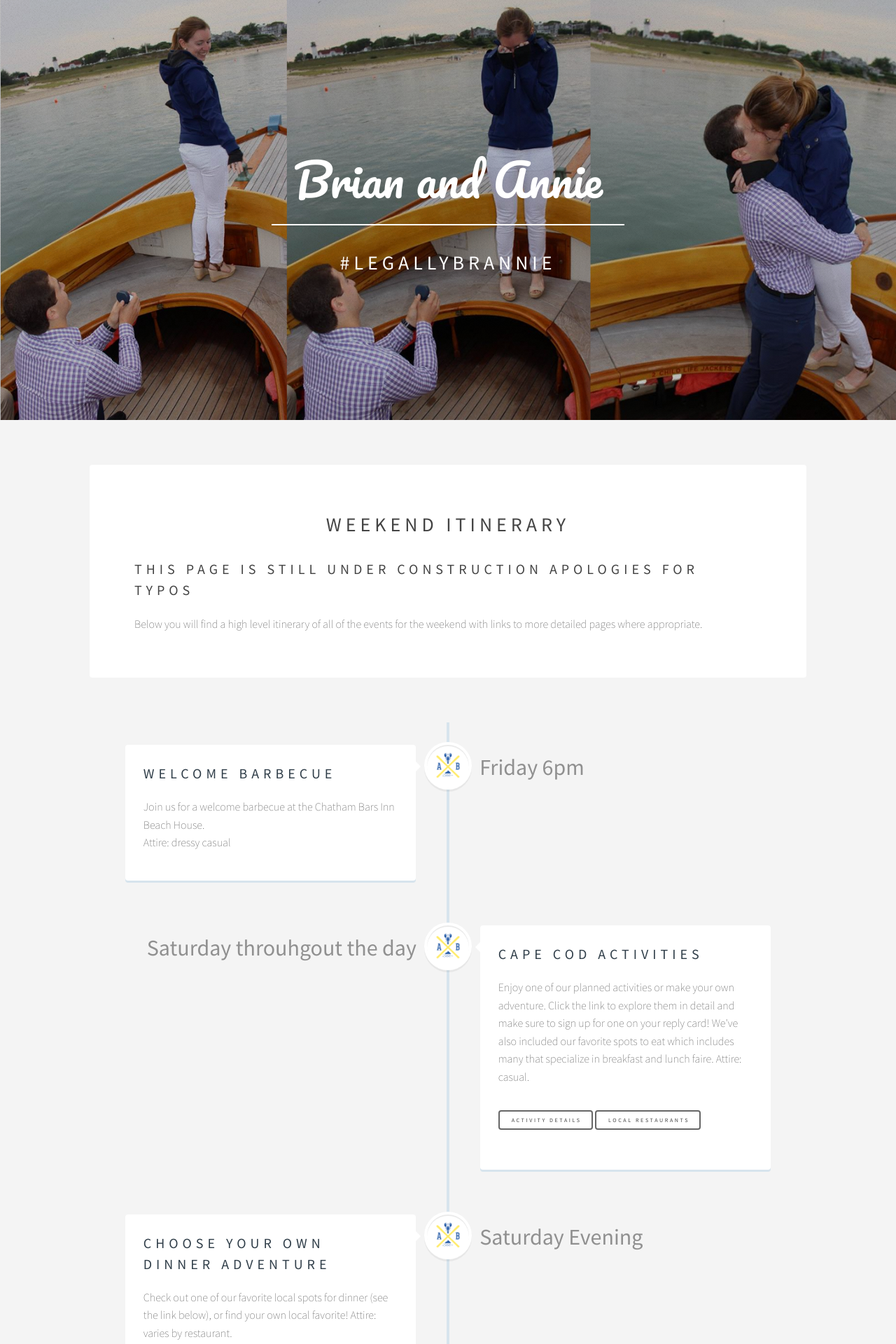
After one commit to plancherb1/brannie_us, a Django app: page /wedding/itinerary in a window 1280 px wide. The commit adds this page. Shown: the top 1920 px of the page at 70% size. Run offline with Django 3.2, Linux system fonts and the light colour scheme.

Commit message:
itinerary draft up

```diff
--- a/brannie_us/urls.py
+++ b/brannie_us/urls.py
@@ -32,6 +32,7 @@ urlpatterns = [
     url(r'^wedding/restaurants', weddingViews.restaurants, name='weddingRestaurants'),
     url(r'^wedding/activities', weddingViews.activities, name='weddingActivities'),
     url(r'^wedding/travel', weddingViews.travel, name='weddingTravel'),
+    url(r'^wedding/itinerary', weddingViews.itinerary, name='weddingItinerary'),
     #url(r'getImage/(?P<id>[0-9]+)/$', weddingViews.getImage, name='getImage'),
 ]
 
--- /dev/null
+++ b/version1/static/css/itinerary.css
@@ -0,0 +1,445 @@
+/* --------------------------------
+
+Primary style
+
+-------------------------------- */
+
+*, *:after, *:before {
+  -webkit-box-sizing: border-box;
+  -moz-box-sizing: border-box;
+  box-sizing: border-box;
+}
+
+
+/* --------------------------------
+
+Custom Timeline
+
+-------------------------------- */
+
+#timeline-section.a {
+  color: #acb7c0;
+  text-decoration: none;
+  font-family: "Open Sans", sans-serif;
+}
+
+#timeline-section.img {
+  max-width: 100%;
+}
+
+#timeline-section.h1, #timeline-section.h2 {
+  font-family: "Open Sans", sans-serif;
+  font-weight: bold;
+}
+
+.cd-container {
+  /* this class is used to give a max-width to the element it is applied to, and center it horizontally when it reaches that max-width */
+  width: 90%;
+  max-width: 1170px;
+  margin: 0 auto;
+}
+.cd-container::after {
+  /* clearfix */
+  content: '';
+  display: table;
+  clear: both;
+}
+
+#cd-timeline {
+  position: relative;
+  padding: 2em 0;
+  margin-top: 2em;
+  margin-bottom: 2em;
+}
+#cd-timeline::before {
+  /* this is the vertical line */
+  content: '';
+  position: absolute;
+  top: 0;
+  left: 18px;
+  height: 100%;
+  width: 4px;
+  background: #d7e4ed;
+}
+@media only screen and (min-width: 1170px) {
+  #cd-timeline {
+    margin-top: 3em;
+    margin-bottom: 3em;
+  }
+  #cd-timeline::before {
+    left: 50%;
+    margin-left: -2px;
+  }
+}
+
+.cd-timeline-block {
+  position: relative;
+  margin: 2em 0;
+}
+.cd-timeline-block:after {
+  content: "";
+  display: table;
+  clear: both;
+}
+.cd-timeline-block:first-child {
+  margin-top: 0;
+}
+.cd-timeline-block:last-child {
+  margin-bottom: 0;
+}
+@media only screen and (min-width: 1170px) {
+  .cd-timeline-block {
+    margin: 4em 0;
+  }
+  .cd-timeline-block:first-child {
+    margin-top: 0;
+  }
+  .cd-timeline-block:last-child {
+    margin-bottom: 0;
+  }
+}
+
+.cd-timeline-img {
+  position: absolute;
+  top: 0;
+  left: 0;
+  width: 40px;
+  height: 40px;
+  border-radius: 50%;
+  box-shadow: 0 0 0 4px white, inset 0 2px 0 rgba(0, 0, 0, 0.08), 0 3px 0 4px rgba(0, 0, 0, 0.05);
+}
+.cd-timeline-img img {
+  display: block;
+  width: 40px;
+  height: 40px;
+  position: relative;
+  left: 50%;
+  top: 50%;
+  margin-left: -20px;
+  margin-top: -20px;
+}
+.cd-timeline-img.cd-picture {
+  background: #FFFFFF;
+}
+@media only screen and (min-width: 1170px) {
+  .cd-timeline-img {
+    width: 60px;
+    height: 60px;
+    left: 50%;
+    margin-left: -30px;
+    /* Force Hardware Acceleration in WebKit */
+    -webkit-transform: translateZ(0);
+    -webkit-backface-visibility: hidden;
+  }
+  .cssanimations .cd-timeline-img.is-hidden {
+    visibility: hidden;
+  }
+  .cssanimations .cd-timeline-img.bounce-in {
+    visibility: visible;
+    -webkit-animation: cd-bounce-1 0.6s;
+    -moz-animation: cd-bounce-1 0.6s;
+    animation: cd-bounce-1 0.6s;
+  }
+}
+
+@-webkit-keyframes cd-bounce-1 {
+  0% {
+    opacity: 0;
+    -webkit-transform: scale(0.5);
+  }
+
+  60% {
+    opacity: 1;
+    -webkit-transform: scale(1.2);
+  }
+
+  100% {
+    -webkit-transform: scale(1);
+  }
+}
+@-moz-keyframes cd-bounce-1 {
+  0% {
+    opacity: 0;
+    -moz-transform: scale(0.5);
+  }
+
+  60% {
+    opacity: 1;
+    -moz-transform: scale(1.2);
+  }
+
+  100% {
+    -moz-transform: scale(1);
+  }
+}
+@keyframes cd-bounce-1 {
+  0% {
+    opacity: 0;
+    -webkit-transform: scale(0.5);
+    -moz-transform: scale(0.5);
+    -ms-transform: scale(0.5);
+    -o-transform: scale(0.5);
+    transform: scale(0.5);
+  }
+
+  60% {
+    opacity: 1;
+    -webkit-transform: scale(1.2);
+    -moz-transform: scale(1.2);
+    -ms-transform: scale(1.2);
+    -o-transform: scale(1.2);
+    transform: scale(1.2);
+  }
+
+  100% {
+    -webkit-transform: scale(1);
+    -moz-transform: scale(1);
+    -ms-transform: scale(1);
+    -o-transform: scale(1);
+    transform: scale(1);
+  }
+}
+.cd-timeline-content {
+  position: relative;
+  margin-left: 60px;
+  background: white;
+  border-radius: 0.25em;
+  padding: 1em;
+  box-shadow: 0 3px 0 #d7e4ed;
+}
+.cd-timeline-content:after {
+  content: "";
+  display: table;
+  clear: both;
+}
+.cd-timeline-content h2 {
+  color: #303e49;
+}
+.cd-timeline-content p, .cd-timeline-content .cd-read-more {
+  font-size: 13px;
+  font-size: 0.8125rem;
+}
+.cd-timeline-content .cd-date{
+  font-size: 16px;
+  font-weight: bolder;
+}
+.cd-timeline-content .cd-read-more, .cd-timeline-content .cd-date {
+  display: inline-block;
+}
+.cd-timeline-content p {
+  margin: 1em 0;
+  line-height: 1.6;
+}
+.cd-timeline-content .cd-read-more {
+  float: right;
+  padding: .8em 1em;
+  background: #acb7c0;
+  color: white;
+  border-radius: 0.25em;
+}
+.no-touch .cd-timeline-content .cd-read-more:hover {
+  background-color: #bac4cb;
+}
+.cd-timeline-content .cd-date {
+  float: left;
+  padding: .8em 0;
+  opacity: .7;
+}
+.cd-timeline-content::before {
+  content: '';
+  position: absolute;
+  top: 16px;
+  right: 100%;
+  height: 0;
+  width: 0;
+  border: 7px solid transparent;
+  border-right: 7px solid white;
+}
+@media only screen and (min-width: 768px) {
+  .cd-timeline-content h2 {
+    font-size: 20px;
+    font-size: 1.25rem;
+  }
+  .cd-timeline-content p {
+    font-size: 16px;
+    font-size: 1rem;
+  }
+  .cd-timeline-content .cd-read-more, .cd-timeline-content .cd-date {
+    font-size: 20px;
+    font-weight: bolder;
+  }
+}
+@media only screen and (min-width: 1170px) {
+  .cd-timeline-content {
+    margin-left: 0;
+    padding: 1.6em;
+    width: 45%;
+  }
+  .cd-timeline-content::before {
+    top: 24px;
+    left: 100%;
+    border-color: transparent;
+    border-left-color: white;
+  }
+  .cd-timeline-content .cd-read-more {
+    float: left;
+  }
+  .cd-timeline-content .cd-date {
+    position: absolute;
+    width: 100%;
+    left: 122%;
+    top: -20px;
+    font-size: 32px;
+    font-weight: bolder;
+  }
+  .cd-timeline-block:nth-child(even) .cd-timeline-content {
+    float: right;
+  }
+  .cd-timeline-block:nth-child(even) .cd-timeline-content::before {
+    top: 24px;
+    left: auto;
+    right: 100%;
+    border-color: transparent;
+    border-right-color: white;
+  }
+  .cd-timeline-block:nth-child(even) .cd-timeline-content .cd-read-more {
+    float: right;
+  }
+  .cd-timeline-block:nth-child(even) .cd-timeline-content .cd-date {
+    left: auto;
+    right: 122%;
+    text-align: right;
+  }
+  .cssanimations .cd-timeline-content.is-hidden {
+    visibility: hidden;
+  }
+  .cssanimations .cd-timeline-content.bounce-in {
+    visibility: visible;
+    -webkit-animation: cd-bounce-2 0.6s;
+    -moz-animation: cd-bounce-2 0.6s;
+    animation: cd-bounce-2 0.6s;
+  }
+}
+
+@media only screen and (min-width: 1170px) {
+  /* inverse bounce effect on even content blocks */
+  .cssanimations .cd-timeline-block:nth-child(even) .cd-timeline-content.bounce-in {
+    -webkit-animation: cd-bounce-2-inverse 0.6s;
+    -moz-animation: cd-bounce-2-inverse 0.6s;
+    animation: cd-bounce-2-inverse 0.6s;
+  }
+}
+@-webkit-keyframes cd-bounce-2 {
+  0% {
+    opacity: 0;
+    -webkit-transform: translateX(-100px);
+  }
+
+  60% {
+    opacity: 1;
+    -webkit-transform: translateX(20px);
+  }
+
+  100% {
+    -webkit-transform: translateX(0);
+  }
+}
+@-moz-keyframes cd-bounce-2 {
+  0% {
+    opacity: 0;
+    -moz-transform: translateX(-100px);
+  }
+
+  60% {
+    opacity: 1;
+    -moz-transform: translateX(20px);
+  }
+
+  100% {
+    -moz-transform: translateX(0);
+  }
+}
+@keyframes cd-bounce-2 {
+  0% {
+    opacity: 0;
+    -webkit-transform: translateX(-100px);
+    -moz-transform: translateX(-100px);
+    -ms-transform: translateX(-100px);
+    -o-transform: translateX(-100px);
+    transform: translateX(-100px);
+  }
+
+  60% {
+    opacity: 1;
+    -webkit-transform: translateX(20px);
+    -moz-transform: translateX(20px);
+    -ms-transform: translateX(20px);
+    -o-transform: translateX(20px);
+    transform: translateX(20px);
+  }
+
+  100% {
+    -webkit-transform: translateX(0);
+    -moz-transform: translateX(0);
+    -ms-transform: translateX(0);
+    -o-transform: translateX(0);
+    transform: translateX(0);
+  }
+}
+@-webkit-keyframes cd-bounce-2-inverse {
+  0% {
+    opacity: 0;
+    -webkit-transform: translateX(100px);
+  }
+
+  60% {
+    opacity: 1;
+    -webkit-transform: translateX(-20px);
+  }
+
+  100% {
+    -webkit-transform: translateX(0);
+  }
+}
+@-moz-keyframes cd-bounce-2-inverse {
+  0% {
+    opacity: 0;
+    -moz-transform: translateX(100px);
+  }
+
+  60% {
+    opacity: 1;
+    -moz-transform: translateX(-20px);
+  }
+
+  100% {
+    -moz-transform: translateX(0);
+  }
+}
+@keyframes cd-bounce-2-inverse {
+  0% {
+    opacity: 0;
+    -webkit-transform: translateX(100px);
+    -moz-transform: translateX(100px);
+    -ms-transform: translateX(100px);
+    -o-transform: translateX(100px);
+    transform: translateX(100px);
+  }
+
+  60% {
+    opacity: 1;
+    -webkit-transform: translateX(-20px);
+    -moz-transform: translateX(-20px);
+    -ms-transform: translateX(-20px);
+    -o-transform: translateX(-20px);
+    transform: translateX(-20px);
+  }
+
+  100% {
+    -webkit-transform: translateX(0);
+    -moz-transform: translateX(0);
+    -ms-transform: translateX(0);
+    -o-transform: translateX(0);
+    transform: translateX(0);
+  }
+}
--- a/version1/static/css/main.css
+++ b/version1/static/css/main.css
@@ -449,6 +449,9 @@
 		.button.icon:before {
 			color: #999999;
 		}
+	.button.small {
+		font-size: 0.5em;
+	}
 
 /* Form */
 
--- /dev/null
+++ b/version1/templates/epilogue/itinerary.html
@@ -0,0 +1,179 @@
+{% load staticfiles %}
+<!DOCTYPE HTML>
+<!--
+	Epilogue by TEMPLATED
+	templated.co @templatedco
+	Released for free under the Creative Commons Attribution 3.0 license (templated.co/license)
+-->
+<html>
+	<head>
+		<title>Brian and Annie</title>
+		<meta charset="utf-8" />
+		<meta name="viewport" content="width=device-width, initial-scale=1" />
+		<link rel="stylesheet" href="{% static 'css/main.css' %}"/>
+		<link rel="stylesheet" href="{% static 'css/custom.css' %}"/>
+		<link rel="stylesheet" href="{% static 'css/itinerary.css' %}"/>
+	</head>
+	<body>
+
+		<!-- Header -->
+		<header id="header" class="alt">
+			<div class="inner">
+				<h1>Brian and Annie</h1>
+				<h2>#LegallyBrannie</h2>
+			</div>
+		</header>
+
+		<!-- Wrapper -->
+		<div id="wrapper">
+
+			<!-- Main used as intro text-->
+			<section id="main" class="main">
+				<header>
+					<h2>Weekend Itinerary</h2>
+				</header>
+				<h3> THIS PAGE IS STILL UNDER CONSTRUCTION APOLOGIES FOR TYPOS </h3>
+				<p> Below you will find a high level itinerary of all of the events for the weekend with links to more detailed pages where appropriate. </p>
+			</section>
+
+			<div id="timeline-section">
+				<section id="cd-timeline" class="cd-container">
+
+					<!-- Friday -->
+					<div class="cd-timeline-block">
+						<div class="cd-timeline-img cd-picture">
+							<img src="{% static 'images/icons/logo.png' %}" alt="">
+						</div> <!-- cd-timeline-img -->
+						<div class="cd-timeline-content">
+							<h2>Welcome Barbecue</h2>
+							<p>Join us for a welcome barbecue at the Chatham Bars Inn Beach House.</br>Attire: dressy casual</p>
+							<span class="cd-date">Friday 6pm</span>
+						</div> <!-- cd-timeline-content -->
+					</div> <!-- cd-timeline-block -->
+
+					<!-- Saturday -->
+					<div class="cd-timeline-block">
+						<div class="cd-timeline-img cd-picture">
+							<img src="{% static 'images/icons/logo.png' %}" alt="">
+						</div> <!-- cd-timeline-img -->
+						<div class="cd-timeline-content">
+							<h2>Cape Cod Activities</h2>
+							<p>Enjoy one of our planned activities or make your own adventure. Click the link to explore them in detail and make sure to sign up for one on your reply card! We've also included our favorite spots to eat which includes many that specialize in breakfast and lunch faire. Attire: casual.</p>
+							<ul class="actions">
+								<li><a target="_blank" href="/wedding/saturday" class="button small">Activity Details</a></li>
+								<li><a target="_blank" href="/wedding/restaurants" class="button small">Local Restaurants</a></li>
+							</ul>
+							<span class="cd-date">Saturday throuhgout the day</span>
+						</div> <!-- cd-timeline-content -->
+					</div> <!-- cd-timeline-block -->
+
+					<div class="cd-timeline-block">
+						<div class="cd-timeline-img cd-picture">
+							<img src="{% static 'images/icons/logo.png' %}" alt="">
+						</div> <!-- cd-timeline-img -->
+						<div class="cd-timeline-content">
+							<h2>Choose your own Dinner Adventure</h2>
+							<p>Check out one of our favorite local spots for dinner (see the link below), or find your own local favorite! Attire: varies by restaurant.</p>
+							<ul class="actions">
+								<li><a target="_blank" href="/wedding/restaurants" class="button small">Local Restaurants</a></li>
+							</ul>
+							<span class="cd-date">Saturday Evening</span>
+						</div> <!-- cd-timeline-content -->
+					</div> <!-- cd-timeline-block -->
+
+					<!-- Sunday-->
+					<div class="cd-timeline-block">
+						<div class="cd-timeline-img cd-picture">
+							<img src="{% static 'images/icons/logo.png' %}" alt="">
+						</div> <!-- cd-timeline-img -->
+						<div class="cd-timeline-content">
+							<h2>Pre-Ceremony Champagne and Lemonade</h2>
+							<p>Arrive at the Chatham Bars Inn South Lawn early to enjoy some pre-ceremony drinks. Attire: semiformal.</p>
+							<span class="cd-date">Sunday 2:30pm</span>
+						</div> <!-- cd-timeline-content -->
+					</div> <!-- cd-timeline-block -->
+
+					<div class="cd-timeline-block">
+						<div class="cd-timeline-img cd-picture">
+							<img src="{% static 'images/icons/logo.png' %}" alt="">
+						</div> <!-- cd-timeline-img -->
+						<div class="cd-timeline-content">
+							<h2>Wedding Ceremony</h2>
+							<p>The main event will start on the Chatham Bars Inn South Lawn at 3:30pm sharp! Don't be late! Attire: semiformal.</p>
+							<span class="cd-date">Sunday 3:30pm sharp!</span>
+						</div> <!-- cd-timeline-content -->
+					</div> <!-- cd-timeline-block -->
+
+					<div class="cd-timeline-block">
+						<div class="cd-timeline-img cd-picture">
+							<img src="{% static 'images/icons/logo.png' %}" alt="">
+						</div> <!-- cd-timeline-img -->
+						<div class="cd-timeline-content">
+							<h2>Wedding Reception and After Party</h2>
+							<p>Following the ceremony we will get the party started on the South Lawn and the adjacent tent and party until the noise ordances say we have to stop at which point we will move up to the Monomoy Room for an after party! Bring your dancing shoes! Attire: semiformal.</p>
+							<span class="cd-date">Sunday Following the Ceremony</span>
+						</div> <!-- cd-timeline-content -->
+					</div> <!-- cd-timeline-block -->
+
+					<!-- Monday-->
+					<div class="cd-timeline-block">
+						<div class="cd-timeline-img cd-picture">
+							<img src="{% static 'images/icons/logo.png' %}" alt="">
+						</div> <!-- cd-timeline-img -->
+						<div class="cd-timeline-content">
+							<h2>Farewell Brunch</h2>
+							<p>Join us for a casual farewell brunch back in the tent on the South Lawn of Chatham Bars Inn. Attire: casual.</p>
+							<span class="cd-date">Sunday 9:30am</span>
+						</div> <!-- cd-timeline-content -->
+					</div> <!-- cd-timeline-block -->
+
+				</section> <!-- cd-timeline -->
+			</div>
+
+			<!-- CTA -->
+			<section id="cta" class="main special">
+				<h2>We Hope You Can Make It</h2>
+				<p>We are looking forward to celebrating with you.<br />
+				Feel free to contact us with any questions, comments<br />
+				or concerns. See you soon!</p>
+				<ul class="actions">
+					<li><a href="#" class="button big contactBtn">Contact Info</a></li>
+				</ul>
+				<ul class="actions">
+					<li><a href="/" class="button big">Home Page</a></li>
+				</ul>
+				<!-- Contact Modal -->
+				<div class="contactModal">
+				  <div class="contactModal-content">
+				    <div class="contactModal-text">
+				    	<h3>Email: <a href="mailto:legally.brannie@gmail.com">legally.brannie@gmail.com</a></h3>
+				    	<h3>Phone: <a href="tel:1-609-273-2099">1-609-273-2099</a></h3>
+				    </div>
+				    <a href="#" class="button big contactModal-close">Close</a>
+				  </div>
+
+				</div>
+			</section>
+
+			<!-- Footer -->
+			<footer id="footer">
+				<ul class="icons">
+					<li><a href="https://twitter.com/search?f=tweets&q=%23LegallyBrannie&src=typd" class="icon fa-twitter"><span class="label">Twitter</span></a></li>
+					<li><a href="https://www.facebook.com/search/top/?q=%23LegallyBrannie" class="icon fa-facebook"><span class="label">Facebook</span></a></li>
+					<li><a href="https://www.instagram.com/explore/tags/LegallyBrannie/?hl=en" class="icon fa-instagram"><span class="label">Instagram</span></a></li>
+				</ul>
+				<p class="copyright">&copy; <a href="https://templated.co">TEMPLATED</a></p>
+				<p class="copyright">Icons &copy; <a href="https://www.thenounproject.com">The Noun Project</a></p>
+			</footer>
+
+		</div>
+
+		<!-- Scripts -->
+		<script src="{% static 'js/jquery.min.js' %}"></script>
+		<script src="{% static 'js/jquery.tablesorter.min.js' %}"></script>
+		<script src="{% static 'js/skel.min.js' %}"></script>
+		<script src="{% static 'js/util.js' %}"></script>
+		<script src="{% static 'js/main.js' %}"></script>
+		<script src="{% static 'js/custom.js' %}"></script>
+	</body>
+</html>
--- a/version1/views.py
+++ b/version1/views.py
@@ -23,13 +23,18 @@ def hotels(request):
 # Saturday activities page
 def saturday(request):
 	return render(request, 'epilogue/saturday.html')
+# restaurant suggestions page
 def restaurants(request):
 	return render(request, 'epilogue/restaurants.html')
+# cape cod activities page
 def activities(request):
 	return render(request, 'epilogue/activities.html')
 # directions page
 def travel(request):
 	return render(request, 'epilogue/travel.html')
+# main itinerary page
+def itinerary(request):
+	return render(request, 'epilogue/itinerary.html')
 # return image url
 def getImage(request, id):
 	url = static("images/slideshow/" + str(id) + ".jpg")
```
Also changed, not shown: version1/static/images/icons/logo.png (added).
